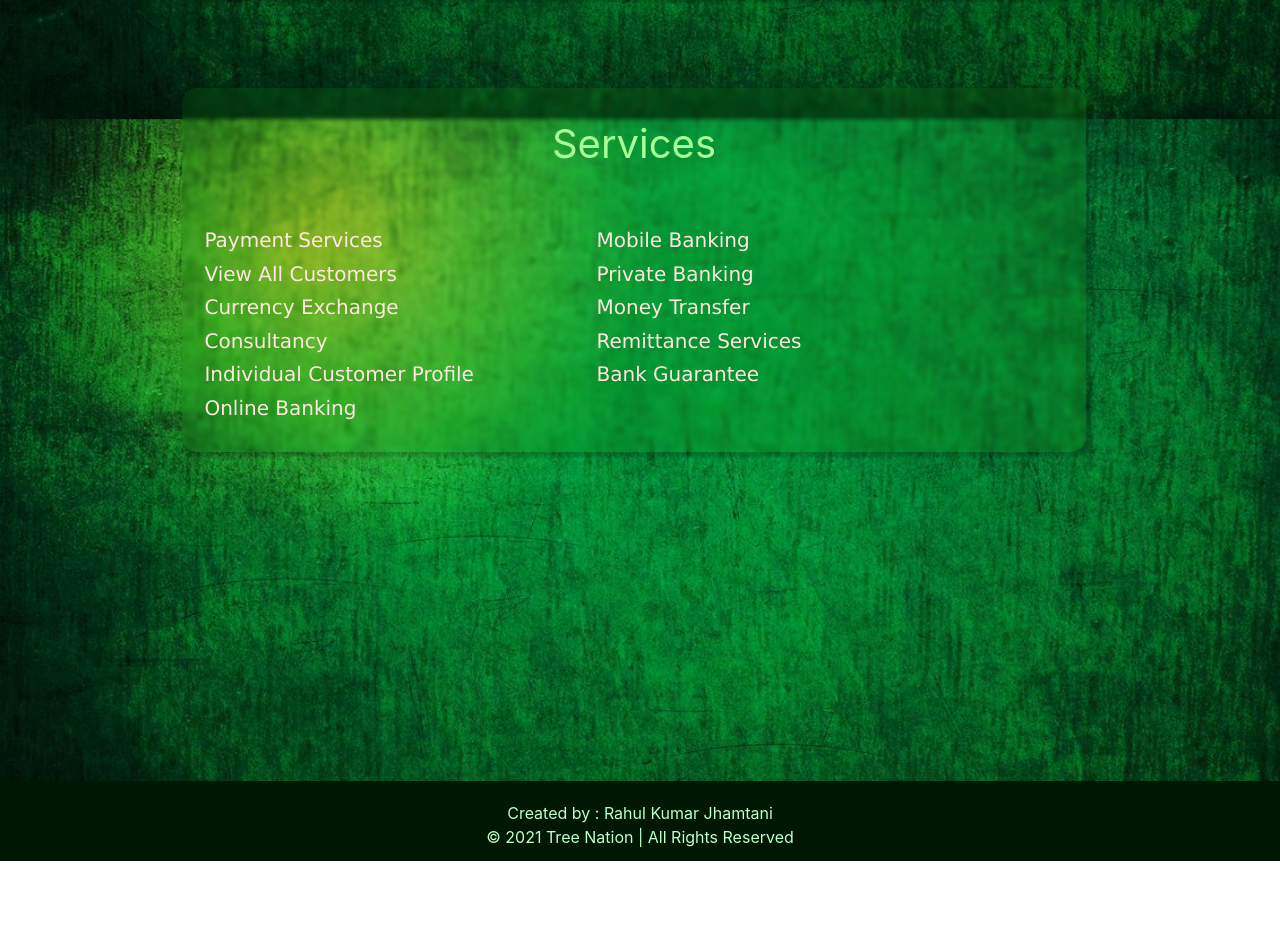
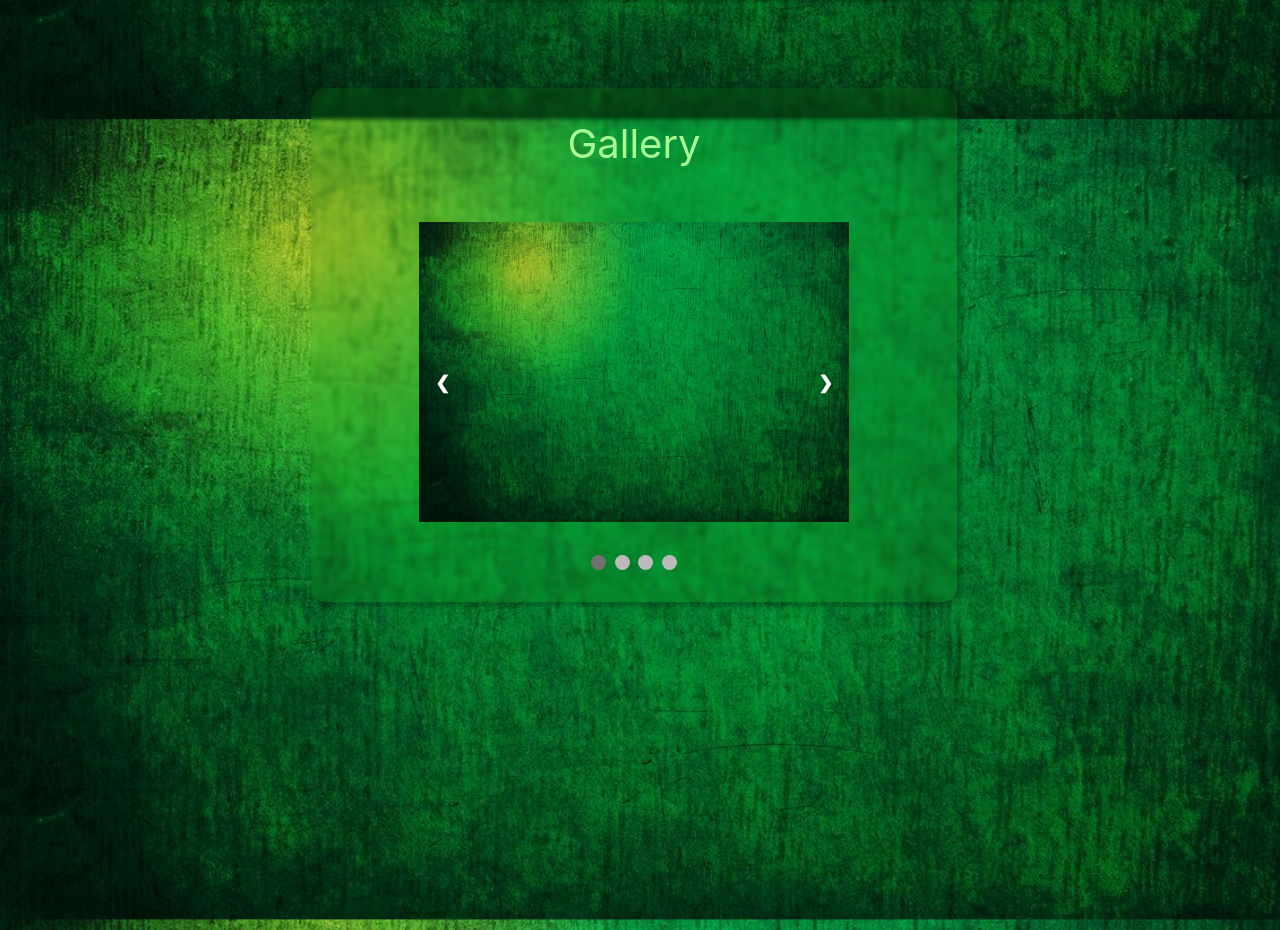
Before and after one commit to rahulkumarjhamtani/Trees-Nation, a plain HTML site: page index.html in a window 1280 px wide. Shown: the part 681-1611 px from the top of the page. Before the commit the page ends 1542 px from the top, so only its background shows below. Drawn offline with nearby package versions, Linux system fonts and the light colour scheme.

Commit message:
tree nation

```diff
--- a/assets/css/style.css
+++ b/assets/css/style.css
@@ -34,7 +34,7 @@ html
 {
     color:green;
 }
-.slogan, #about, #services
+.slogan, #about, #gallery
 {
     width:70%;
     margin:auto;
@@ -46,26 +46,101 @@ html
     border-radius: 15px;
     transition: backdrop-filter 0.5s, box-shadow 0.5s, border-radius 0.5s;
 }
-.slogan:hover, #about:hover, #services:hover
+#gallery
+{
+    width:50%;
+}
+.slogan:hover, #about:hover, #gallery:hover
 {
     backdrop-filter: blur(8px);
     box-shadow: 8px 8px 8px 3px rgba(0, 0, 0, 0.2);
     border-radius: 40px;
 }
-.slogan h1, #about h1, #services h1
+.slogan h1, #about h1, #gallery h1
 {
     text-align:center;
     font-size:40px;
     font-family: -apple-system, BlinkMacSystemFont, 'Segoe UI', Roboto, Oxygen, Ubuntu, Cantarell, 'Open Sans', 'Helvetica Neue', sans-serif;
     color:rgb(168, 253, 151);
 }
-#about p, #services li
+#about p, #gallery li
 {
     margin:1% 0.5% 1% 0.5%;
     font-size:20px;
     color:rgb(255, 231, 223);
     font-family:Verdana, Geneva, Tahoma, sans-serif;
 }
+/* Slideshow container */
+.slideshow-container {
+    max-width: 430px;
+    position: relative;
+    margin: auto;
+  }
+
+  /* Next & previous buttons */
+  .prev, .next {
+    cursor: pointer;
+    position: absolute;
+    top: 50%;
+    width: auto;
+    padding: 16px;
+    margin-top: -22px;
+    color: white;
+    font-weight: bold;
+    font-size: 18px;
+    transition: 0.6s ease;
+    border-radius: 0 3px 3px 0;
+    user-select: none;
+  }
+
+  /* Position the "next button" to the right */
+  .next {
+    right: 0;
+    border-radius: 3px 0 0 3px;
+  }
+
+  /* On hover, add a black background color with a little bit see-through */
+  .prev:hover, .next:hover {
+    background-color: rgba(0,0,0,0.8);
+  }
+
+  /* The dots/bullets/indicators */
+  .dot {
+    cursor: pointer;
+    height: 15px;
+    width: 15px;
+    margin: 0 2px;
+    background-color: #bbb;
+    border-radius: 50%;
+    display: inline-block;
+    transition: background-color 0.6s ease;
+  }
+
+  .active, .dot:hover {
+    background-color: #717171;
+  }
+
+  /* Fading animation */
+  .fade {
+    -webkit-animation-name: fade;
+    -webkit-animation-duration: 1.5s;
+    animation-name: fade;
+    animation-duration: 1.5s;
+  }
+  @-webkit-keyframes fade {
+    from {opacity: .4}
+    to {opacity: 1}
+  }
+
+  @keyframes fade {
+    from {opacity: .4}
+    to {opacity: 1}
+  }
+
+  /* On smaller screens, decrease text size */
+  @media only screen and (max-width: 300px) {
+    .prev, .next {font-size: 11px}
+  }
 
 /* Footer */
 #foot
--- a/index.html
+++ b/index.html
@@ -1,5 +1,6 @@
 <!DOCTYPE html>
 <html lang="en">
+
 <head>
     <meta charset="UTF-8">
     <meta http-equiv="X-UA-Compatible" content="IE=edge">
@@ -10,6 +11,7 @@
     <link rel="stylesheet" href="assets/css/style.css">
     <link rel="icon" href="assets/img/logo.png">
 </head>
+
 <body>
 
     <nav class="navbar navcolor is-fixed-top" role="navigation" aria-label="main navigation">
@@ -18,7 +20,8 @@
                 <span id="heading">TREE NATION</span>
             </a>
 
-          <a role="button" class="navbar-burger mt-2" aria-label="menu" aria-expanded="false" data-target="navbarBasicExample">
+            <a role="button" class="navbar-burger mt-2" aria-label="menu" aria-expanded="false"
+                data-target="navbarBasicExample">
                 <span aria-hidden="true"></span>
                 <span aria-hidden="true"></span>
                 <span aria-hidden="true"></span>
@@ -27,16 +30,21 @@
 
         <div id="navbarBasicExample" class="navbar-menu">
             <div class="navbar-start nav-items">
-            <a class="navbar-item" href="index.html">
-              Home
-            </a>
 
                 <a class="navbar-item" href="index.html#about">
                     About
                 </a>
 
-            <a class="navbar-item" href="#">
+                <a class="navbar-item" href="index.html#gallery">
+                    Gallery
+                </a>
+
+                <a class="navbar-item" href="index.html#donate">
                     Donate
+                </a>
+
+                <a class="navbar-item" href="index.html#contact">
+                    Contact
                 </a>
 
             </div>
@@ -54,32 +62,46 @@
 
             <div id="about">
                 <h1>About</h1>
-            <p>This organisation organises tree plantation activities and inculcates the sense of responsibility among the young students across Rajasthan. The name of this program is ‘Go Green Kids.’ They provide free saplings in schools & colleges and let the students plant and take care of those saplings. Also, they regularly check up to see how the trees are and surprisingly have a 95 percent survival rate so far. Taking it ahead, they are now planning to expand their operations to schools and colleges across India.
+                <p>This organisation organises tree plantation activities and inculcates the sense of responsibility
+                    among the young students across Rajasthan. The name of this program is ‘Go Green Kids.’ They provide
+                    free saplings in schools & colleges and let the students plant and take care of those saplings.
+                    Also, they regularly check up to see how the trees are and surprisingly have a 95 percent survival
+                    rate so far. Taking it ahead, they are now planning to expand their operations to schools and
+                    colleges across India.
                 </p>
             </div>
 
-          <div id="services">
-            <h1 class="mb-6">Services</h1>
-            <div class="columns">
-              <div class="column is-5 mx-2">
-                <ul>
-                  <li>Payment Services</li>
-                  <li>View All Customers</li>
-                  <li>Currency Exchange</li>
-                  <li>Consultancy</li>
-                  <li>Individual Customer Profile</li>
-                  <li>Online Banking</li>
-                </ul>
+            <div id="gallery">
+                <h1 class="mb-6">Gallery</h1>
+                <div class="slideshow-container">
+
+                    <div class="mySlides fade">
+                        <img src="assets/img/bg.jpg" style="width:500px;height:300px;">
                     </div>
-              <div class="column is-5 mx-2">
-                <ul>
-                  <li>Mobile Banking</li>
-                  <li>Private Banking</li>
-                  <li>Money Transfer</li>
-                  <li>Remittance Services</li>
-                  <li>Bank Guarantee</li>
-                </ul>
+
+                    <div class="mySlides fade">
+                        <img src="assets/img/logo.png" style="width:500px;height:300px;">
                     </div>
+
+                    <div class="mySlides fade">
+                        <img src="assets/img/bg.jpg" style="width:500px;height:300px;">
+                    </div>
+
+                    <div class="mySlides fade">
+                        <img src="assets/img/logo.png" style="width:500px;height:300px;">
+                    </div>
+
+                    <a class="prev" onclick="plusSlides(-1)">&#10094;</a>
+                    <a class="next" onclick="plusSlides(1)">&#10095;</a>
+
+                </div>
+                <br>
+
+                <div style="text-align:center">
+                    <span class="dot" onclick="currentSlide(1)"></span>
+                    <span class="dot" onclick="currentSlide(2)"></span>
+                    <span class="dot" onclick="currentSlide(3)"></span>
+                    <span class="dot" onclick="currentSlide(4)"></span>
                 </div>
             </div>
 
@@ -88,18 +110,50 @@
 
     <div id="foot">
         <footer class="page-footer">
-      <p class="copy footer-copyright text-center text-light">Created by : Rahul Kumar Jhamtani <br> &copy; 2021 Tree Nation | All Rights Reserved</p>
+            <p class="copy footer-copyright text-center text-light">Created by : Rahul Kumar Jhamtani <br> &copy; 2021
+                Tree Nation | All Rights Reserved</p>
         </footer>
     </div>
 
 
+
+
+
 </body>
 <script>
-      var burger=document.getElementsByClassName('navbar-burger')[0];
-      burger.addEventListener('click', (e)=>{
-          var navbar=document.getElementById(burger.dataset.target);
+    var burger = document.getElementsByClassName('navbar-burger')[0];
+    burger.addEventListener('click', (e) => {
+        var navbar = document.getElementById(burger.dataset.target);
         navbar.classList.toggle('is-active');
         burger.classList.toggle('is-active');
     });
+
+    var slideIndex = 1;
+    showSlides(slideIndex);
+
+    function plusSlides(n) {
+    showSlides(slideIndex += n);
+    }
+
+    function currentSlide(n) {
+    showSlides(slideIndex = n);
+    }
+
+    function showSlides(n) {
+    var i;
+    var slides = document.getElementsByClassName("mySlides");
+    var dots = document.getElementsByClassName("dot");
+    if (n > slides.length) {slideIndex = 1}
+    if (n < 1) {slideIndex = slides.length}
+    for (i = 0; i < slides.length; i++) {
+        slides[i].style.display = "none";
+    }
+    for (i = 0; i < dots.length; i++) {
+        dots[i].className = dots[i].className.replace(" active", "");
+    }
+    slides[slideIndex-1].style.display = "block";
+    dots[slideIndex-1].className += " active";
+    }
 </script>
+
 </html>
```
Lines whose indentation alone changed are shown as unchanged.
